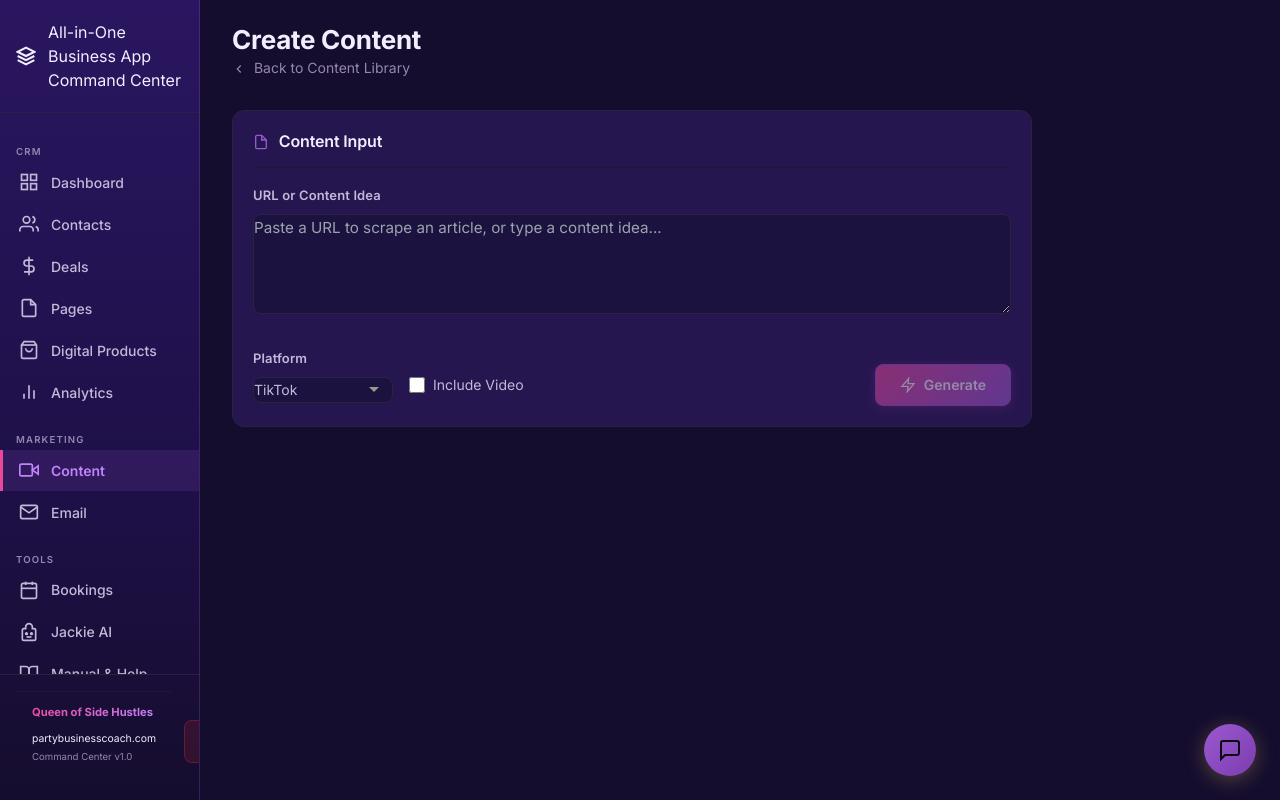
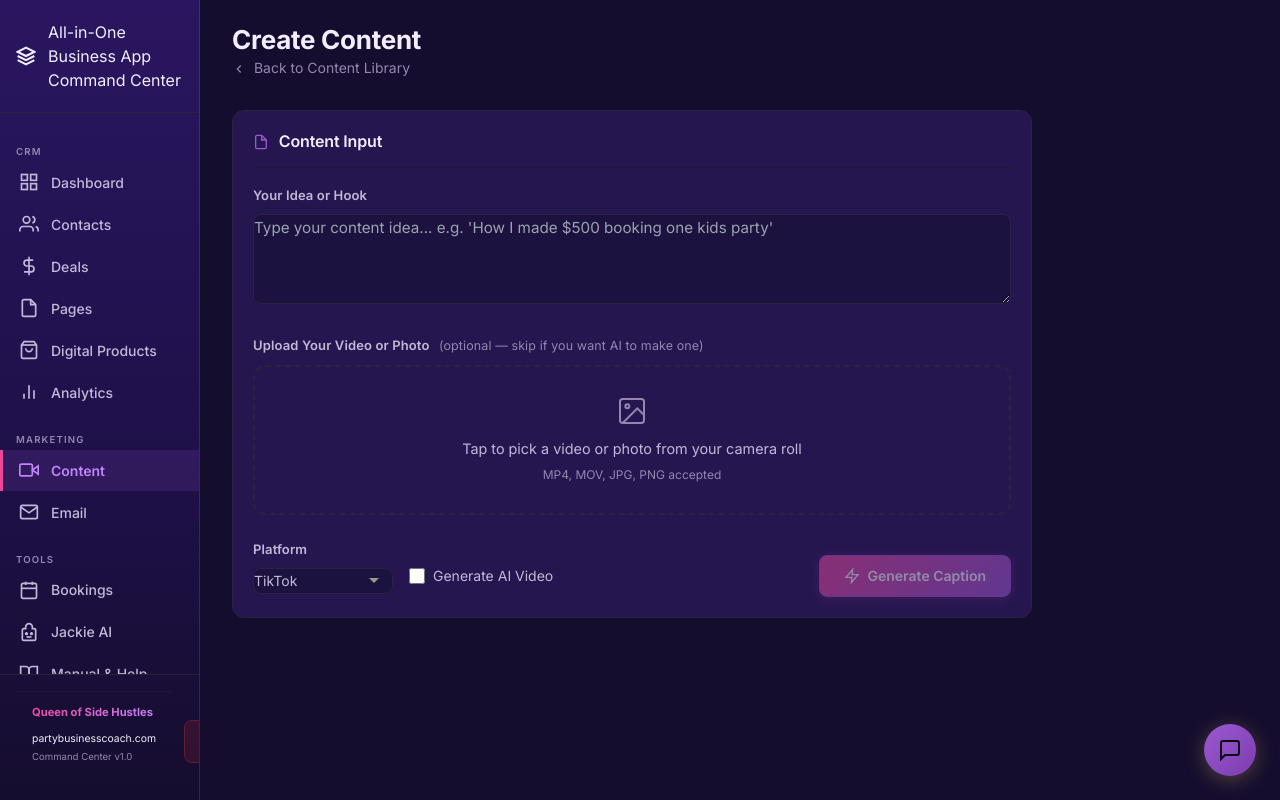
Before and after one commit to queenofsidehustles-ai/queen-of-side-hustles-hq, a Flask app: page /content/create in a window 1280 px wide. Run offline with Flask 3, Linux system fonts and the light colour scheme; the visitor is signed in with stand-in values (Sample User, id 1); some libraries are stand-ins or nearby versions.

Commit message:
Upload video before pipeline runs — smoother content creation flow
Create page now has a video/photo upload zone BEFORE you hit Generate.
The flow is: enter idea → pick video from camera roll (optional) → Generate Caption.
Behind the scenes: creates draft → uploads file → runs pipeline (which skips
AI image/video since user already has their own media).

Also adds /create-draft and /<id>/run-pipeline endpoints to support the
two-step flow cleanly.

Co-Authored-By: Claude Sonnet 4.6 <noreply@anthropic.com>

```diff
--- a/templates/content/create.html
+++ b/templates/content/create.html
@@ -24,34 +24,65 @@
                 </h3>
             </div>
             <div class="card-body">
-                <!-- Main Textarea -->
+
+                <!-- Step 1: Idea -->
                 <div class="form-group">
-                    <label class="form-label">URL or Content Idea</label>
+                    <label class="form-label">Your Idea or Hook</label>
                     <textarea
                         x-model="input"
                         @input="detectInputType()"
-                        placeholder="Paste a URL to scrape an article, or type a content idea..."
+                        placeholder="Type your content idea... e.g. 'How I made $500 booking one kids party'"
                         :disabled="generating"
-                        style="min-height: 100px; font-size: 0.95rem; resize: vertical;"></textarea>
+                        style="min-height: 90px; font-size: 0.95rem; resize: vertical;"></textarea>
                 </div>
 
                 <!-- Auto-detect Indicator -->
                 <div x-show="input.length > 0" x-transition style="margin-bottom: 16px;">
                     <span x-show="inputType === 'url'"
                           style="display: inline-flex; align-items: center; gap: 6px; padding: 4px 12px; border-radius: 12px; font-size: 0.75rem; font-weight: 500; background: rgba(99,102,241,0.12); color: #6366f1;">
-                        <svg width="12" height="12" fill="none" stroke="currentColor" viewBox="0 0 24 24" stroke-width="2">
-                            <path d="M10 13a5 5 0 0 0 7.54.54l3-3a5 5 0 0 0-7.07-7.07l-1.72 1.71"/>
-                            <path d="M14 11a5 5 0 0 0-7.54-.54l-3 3a5 5 0 0 0 7.07 7.07l1.71-1.71"/>
-                        </svg>
-                        URL detected -- will scrape article
+                        <svg width="12" height="12" fill="none" stroke="currentColor" viewBox="0 0 24 24" stroke-width="2"><path d="M10 13a5 5 0 0 0 7.54.54l3-3a5 5 0 0 0-7.07-7.07l-1.72 1.71"/><path d="M14 11a5 5 0 0 0-7.54-.54l-3 3a5 5 0 0 0 7.07 7.07l1.71-1.71"/></svg>
+                        URL detected — will scrape article
                     </span>
                     <span x-show="inputType === 'idea'"
                           style="display: inline-flex; align-items: center; gap: 6px; padding: 4px 12px; border-radius: 12px; font-size: 0.75rem; font-weight: 500; background: var(--gold-tint); color: var(--gold);">
-                        <svg width="12" height="12" fill="none" stroke="currentColor" viewBox="0 0 24 24" stroke-width="2">
-                            <path d="M9.663 17h4.673M12 3v1m6.364 1.636l-.707.707M21 12h-1M4 12H3m3.343-5.657l-.707-.707m2.828 9.9a5 5 0 117.072 0l-.548.547A3.374 3.374 0 0014 18.469V19a2 2 0 11-4 0v-.531c0-.895-.356-1.754-.988-2.386l-.548-.547z"/>
-                        </svg>
-                        Idea mode -- will generate from scratch
+                        <svg width="12" height="12" fill="none" stroke="currentColor" viewBox="0 0 24 24" stroke-width="2"><path d="M9.663 17h4.673M12 3v1m6.364 1.636l-.707.707M21 12h-1M4 12H3m3.343-5.657l-.707-.707m2.828 9.9a5 5 0 117.072 0l-.548.547A3.374 3.374 0 0014 18.469V19a2 2 0 11-4 0v-.531c0-.895-.356-1.754-.988-2.386l-.548-.547z"/></svg>
+                        Idea mode — will write caption from scratch
                     </span>
+                </div>
+
+                <!-- Step 2: Upload Your Own Video (optional) -->
+                <div style="margin-bottom: 20px;">
+                    <label class="form-label" style="margin-bottom: 8px; display: block;">
+                        Upload Your Video or Photo
+                        <span style="color: var(--text-subtle); font-weight: 400; font-size: 0.78rem; margin-left: 6px;">(optional — skip if you want AI to make one)</span>
+                    </label>
+
+                    <!-- Drop zone / file picker -->
+                    <div x-show="!uploadedFile"
+                         @click="$refs.fileInput.click()"
+                         style="border: 2px dashed var(--border); border-radius: 12px; padding: 28px 16px; text-align: center; cursor: pointer; transition: border-color 0.2s;"
+                         @dragover.prevent="$event.currentTarget.style.borderColor='var(--gold)'"
+                         @dragleave="$event.currentTarget.style.borderColor='var(--border)'"
+                         @drop.prevent="handleDrop($event)">
+                        <svg width="32" height="32" viewBox="0 0 24 24" fill="none" stroke="var(--text-subtle)" stroke-width="1.5" style="margin: 0 auto 10px; display: block;"><rect x="3" y="3" width="18" height="18" rx="2"/><circle cx="8.5" cy="8.5" r="1.5"/><polyline points="21 15 16 10 5 21"/></svg>
+                        <div style="color: var(--text-muted); font-size: 0.9rem; margin-bottom: 4px;">Tap to pick a video or photo from your camera roll</div>
+                        <div style="color: var(--text-subtle); font-size: 0.75rem;">MP4, MOV, JPG, PNG accepted</div>
+                    </div>
+
+                    <!-- File selected preview -->
+                    <div x-show="uploadedFile" style="border: 1px solid var(--border); border-radius: 12px; padding: 14px 16px; display: flex; align-items: center; gap: 12px;">
+                        <svg width="28" height="28" viewBox="0 0 24 24" fill="none" stroke="var(--gold)" stroke-width="1.5"><path d="M15 10l4.553-2.069A1 1 0 0 1 21 8.87v6.26a1 1 0 0 1-1.447.894L15 14M3 8a2 2 0 0 1 2-2h10a2 2 0 0 1 2 2v8a2 2 0 0 1-2 2H5a2 2 0 0 1-2-2V8z"/></svg>
+                        <div style="flex: 1; min-width: 0;">
+                            <div x-text="uploadedFile ? uploadedFile.name : ''" style="font-size: 0.875rem; font-weight: 500; overflow: hidden; text-overflow: ellipsis; white-space: nowrap;"></div>
+                            <div x-text="uploadedFile ? formatFileSize(uploadedFile.size) : ''" style="font-size: 0.75rem; color: var(--text-subtle);"></div>
+                        </div>
+                        <button @click.stop="uploadedFile = null" style="background: none; border: none; cursor: pointer; color: var(--text-subtle); padding: 4px;">
+                            <svg width="16" height="16" viewBox="0 0 24 24" fill="none" stroke="currentColor" stroke-width="2"><line x1="18" y1="6" x2="6" y2="18"/><line x1="6" y1="6" x2="18" y2="18"/></svg>
+                        </button>
+                    </div>
+
+                    <input type="file" x-ref="fileInput" accept="video/*,image/*" style="display: none;"
+                           @change="handleFileSelect($event)" :disabled="generating">
                 </div>
 
                 <!-- Controls Row -->
@@ -68,12 +99,12 @@
                         </select>
                     </div>
 
-                    <!-- Include Video -->
-                    <div style="padding-top: 20px;">
+                    <!-- Include Video (only show if no upload) -->
+                    <div x-show="!uploadedFile" style="padding-top: 20px;">
                         <label style="display: flex; align-items: center; gap: 8px; cursor: pointer; font-size: 0.875rem; color: var(--text-muted);">
                             <input type="checkbox" x-model="includeVideo" :disabled="generating"
                                    style="accent-color: var(--gold); width: 16px; height: 16px;">
-                            Include Video
+                            Generate AI Video
                         </label>
                     </div>
 
@@ -88,18 +119,19 @@
                             <template x-if="!generating">
                                 <span class="flex items-center gap-2">
                                     <svg width="16" height="16" viewBox="0 0 24 24" fill="none" stroke="currentColor" stroke-width="2"><polygon points="13 2 3 14 12 14 11 22 21 10 12 10 13 2"/></svg>
-                                    Generate
+                                    Generate Caption
                                 </span>
                             </template>
                             <template x-if="generating">
                                 <span class="flex items-center gap-2">
                                     <span class="spinner spinner-sm"></span>
-                                    Generating...
+                                    <span x-text="statusMessage"></span>
                                 </span>
                             </template>
                         </button>
                     </div>
                 </div>
+
             </div>
         </div>
 
@@ -138,34 +170,69 @@ function createContentApp() {
         platform: 'tiktok',
         includeVideo: false,
         generating: false,
+        statusMessage: 'Working...',
         sseLog: [],
+        uploadedFile: null,
 
         detectInputType() {
             const trimmed = this.input.trim();
             this.inputType = (trimmed.startsWith('http://') || trimmed.startsWith('https://')) ? 'url' : 'idea';
         },
 
+        handleFileSelect(e) {
+            this.uploadedFile = e.target.files[0] || null;
+        },
+
+        handleDrop(e) {
+            this.uploadedFile = e.dataTransfer.files[0] || null;
+        },
+
+        formatFileSize(bytes) {
+            if (bytes < 1024 * 1024) return (bytes / 1024).toFixed(1) + ' KB';
+            return (bytes / (1024 * 1024)).toFixed(1) + ' MB';
+        },
+
         async submitContent() {
             if (!this.input.trim() || this.generating) return;
-
             this.generating = true;
             this.sseLog = [];
 
             try {
-                const response = await fetch('/content/api/create', {
+                // Step 1: Create draft item (always, no pipeline yet)
+                this.statusMessage = 'Creating...';
+                const draftRes = await fetch('/content/api/create-draft', {
                     method: 'POST',
                     headers: { 'Content-Type': 'application/json' },
                     body: JSON.stringify({
                         input_text: this.input.trim(),
                         input_type: this.inputType,
                         platform: this.platform,
-                        include_video: this.includeVideo
+                        include_video: this.includeVideo && !this.uploadedFile,
                     })
                 });
+                if (!draftRes.ok) throw new Error('Could not create draft (' + draftRes.status + ')');
+                const { id: itemId } = await draftRes.json();
 
-                if (!response.ok) {
-                    throw new Error('Server returned ' + response.status);
+                // Step 2: Upload file if user picked one
+                if (this.uploadedFile) {
+                    this.statusMessage = 'Uploading your video...';
+                    this.sseLog.push({ stage: 'upload', message: 'Uploading ' + this.uploadedFile.name + ' to storage...' });
+                    const form = new FormData();
+                    form.append('file', this.uploadedFile);
+                    form.append('item_id', itemId);
+                    const upRes = await fetch('/content/api/upload', { method: 'POST', body: form });
+                    if (!upRes.ok) {
+                        const err = await upRes.json().catch(() => ({}));
+                        throw new Error(err.error || 'Upload failed (' + upRes.status + ')');
+                    }
+                    const upData = await upRes.json();
+                    this.sseLog.push({ stage: 'upload', message: 'Uploaded! AI image/video will be skipped — using your file.' });
                 }
+
+                // Step 3: Run pipeline via SSE
+                this.statusMessage = 'Writing caption...';
+                const response = await fetch('/content/api/' + itemId + '/run-pipeline', { method: 'POST' });
+                if (!response.ok) throw new Error('Pipeline start failed (' + response.status + ')');
 
                 const reader = response.body.getReader();
                 const decoder = new TextDecoder();
@@ -177,7 +244,7 @@ function createContentApp() {
 
                     buffer += decoder.decode(value, { stream: true });
                     const lines = buffer.split('\n');
-                    buffer = lines.pop(); // Keep incomplete line in buffer
+                    buffer = lines.pop();
 
                     for (const line of lines) {
                         if (line.startsWith('data: ')) {
@@ -185,29 +252,29 @@ function createContentApp() {
                                 const event = JSON.parse(line.slice(6));
                                 this.sseLog.push(event);
 
-                                if (event.status === 'done' || event.status === 'pipeline_complete') {
+                                if (event.stage && event.message) {
+                                    this.statusMessage = event.message.slice(0, 40) + (event.message.length > 40 ? '...' : '');
+                                }
+
+                                if (event.status === 'done' || event.status === 'complete' || event.status === 'pipeline_complete') {
                                     this.generating = false;
                                     if (event.content_id) {
-                                        showToast('Content generated successfully!', 'success');
+                                        showToast('Done! Your caption is ready.', 'success');
                                         setTimeout(() => {
                                             window.location.href = '/content/' + event.content_id;
                                         }, 800);
                                     }
                                 }
-                            } catch (e) {
-                                // Skip malformed JSON
-                            }
+                            } catch (e) { /* skip malformed */ }
                         }
                     }
 
-                    // Auto-scroll log
                     this.$nextTick(() => {
                         const feed = this.$refs.sseLogFeed;
                         if (feed) feed.scrollTop = feed.scrollHeight;
                     });
                 }
 
-                // Stream ended without explicit done event
                 if (this.generating) {
                     this.generating = false;
                     showToast('Pipeline finished.', 'success');
@@ -215,7 +282,7 @@ function createContentApp() {
 
             } catch (err) {
                 this.generating = false;
-                showToast('Failed to generate: ' + err.message, 'error');
+                showToast('Error: ' + err.message, 'error');
             }
         }
     };
```
Also changed, not shown: blueprints/content_api.py (+59 -0 lines).
